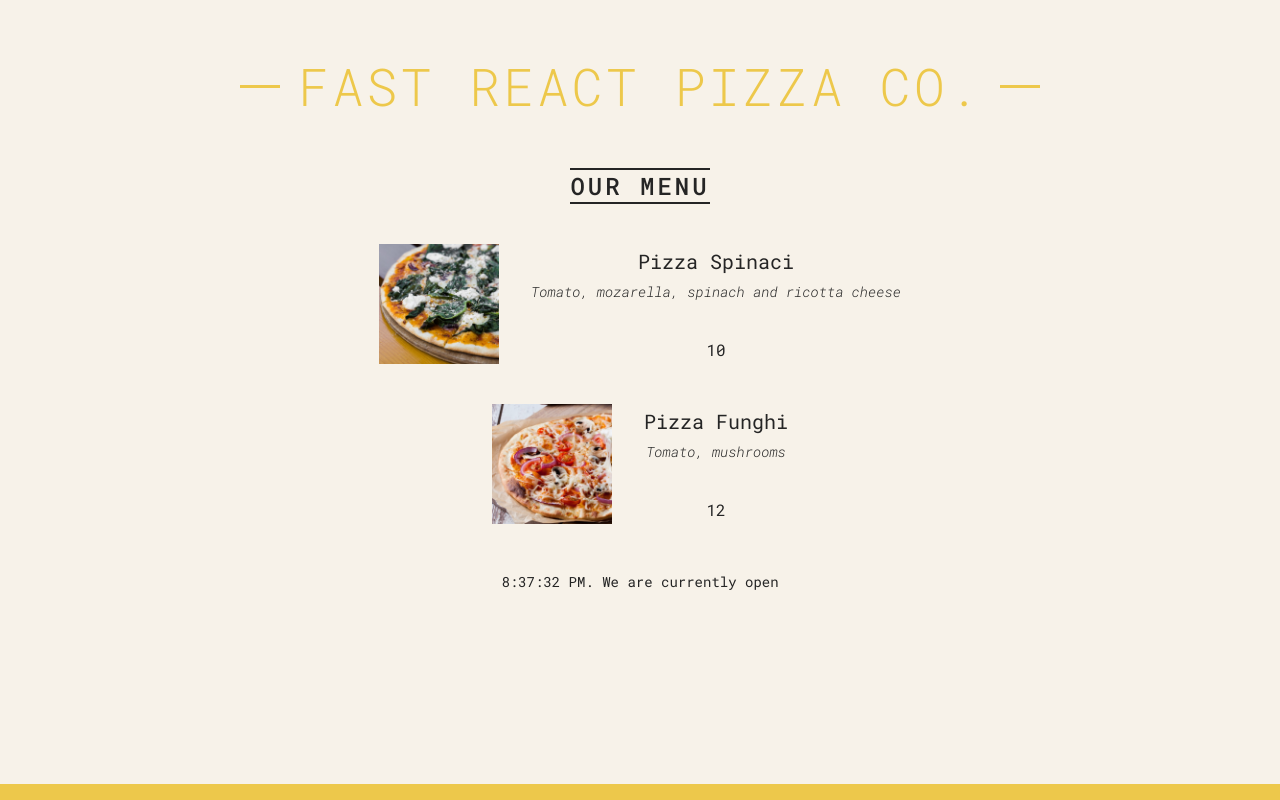
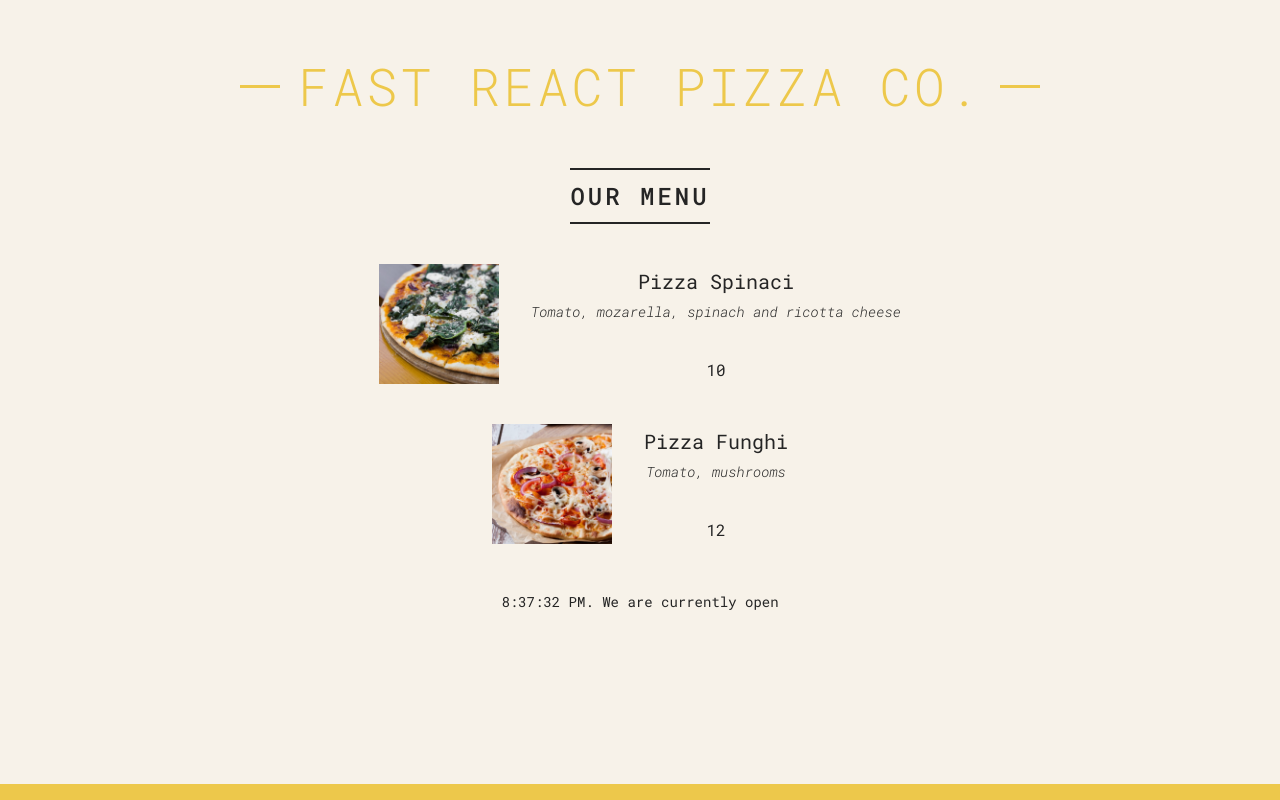
Before and after one commit to dariojularic/react-workshop, a React (Vite) app: page / in a window 1280 px wide. Built offline with nearby package versions, Linux system fonts and the light colour scheme.

Commit message:
Add style

```diff
--- a/src/index.css
+++ b/src/index.css
@@ -82,7 +82,7 @@ body {
 
 .menu h2 {
   display: inline-block;
-  /* padding: 1rem 0; */
+  padding: 1rem 0;
   border-top: 2px solid currentColor;
   border-bottom: 2px solid currentColor;
   font-size: 2.4rem;
```
